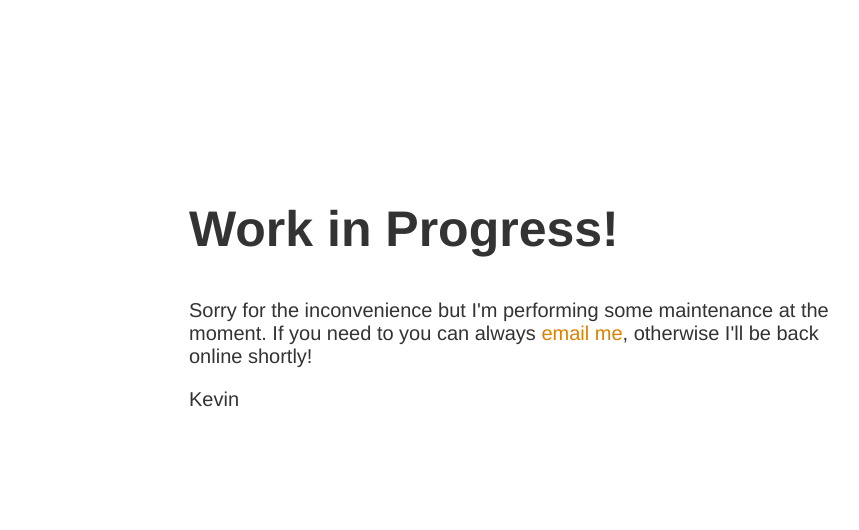
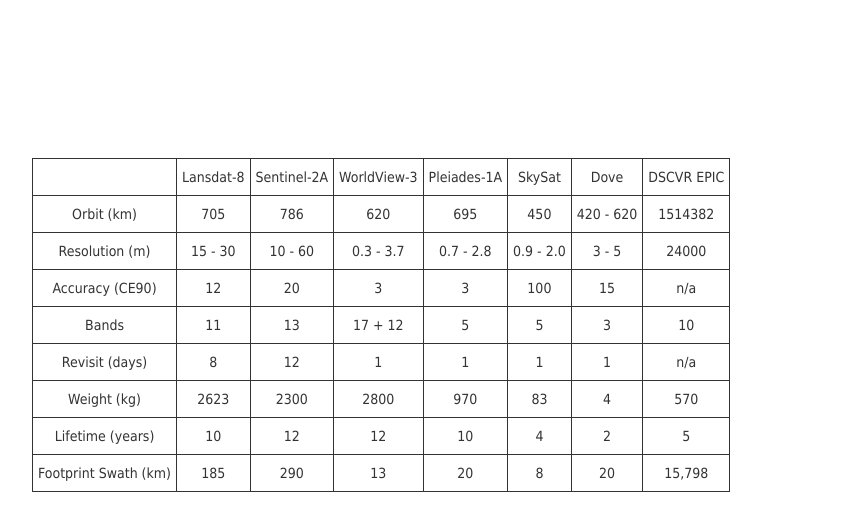
Before and after one commit to kevinbullock/kevinbullock.github.io, a plain HTML site: page index.html in a window 1280 px wide. Shown: the whole page, without its empty margins (126-985 px from the left). Drawn offline with Linux system fonts and the light colour scheme.

Commit message:
Update index.html

```diff
--- a/index.html
+++ b/index.html
@@ -9,10 +9,101 @@
   a:hover { color: #333; text-decoration: none; }
 </style>
 
-<article>
-    <h1>Work in Progress!</h1>
-    <div>
-        <p>Sorry for the inconvenience but I'm performing some maintenance at the moment. If you need to you can always <a href="mailto:kev.bullock@hotmail.com">email me</a>, otherwise I'll be back online shortly!</p>
-        <p>Kevin</p>
-    </div>
-</article>
+<style type="text/css">
+.tg  {border-collapse:collapse;border-spacing:0;}
+.tg td{font-family:Arial, sans-serif;font-size:14px;padding:10px 5px;border-style:solid;border-width:1px;overflow:hidden;word-break:normal;}
+.tg th{font-family:Arial, sans-serif;font-size:14px;font-weight:normal;padding:10px 5px;border-style:solid;border-width:1px;overflow:hidden;word-break:normal;}
+.tg .tg-h2ec{font-size:14px;font-family:Tahoma, Geneva, sans-serif !important;;vertical-align:top}
+</style>
+<table class="tg">
+  <tr>
+    <th class="tg-h2ec"></th>
+    <th class="tg-h2ec">Lansdat-8</th>
+    <th class="tg-h2ec">Sentinel-2A</th>
+    <th class="tg-h2ec">WorldView-3</th>
+    <th class="tg-h2ec">Pleiades-1A</th>
+    <th class="tg-h2ec">SkySat</th>
+    <th class="tg-h2ec">Dove</th>
+    <th class="tg-h2ec">DSCVR EPIC</th>
+  </tr>
+  <tr>
+    <td class="tg-h2ec">Orbit (km)</td>
+    <td class="tg-h2ec">705</td>
+    <td class="tg-h2ec">786</td>
+    <td class="tg-h2ec">620</td>
+    <td class="tg-h2ec">695</td>
+    <td class="tg-h2ec">450</td>
+    <td class="tg-h2ec">420 - 620 </td>
+    <td class="tg-h2ec">1514382</td>
+  </tr>
+  <tr>
+    <td class="tg-h2ec">Resolution (m)</td>
+    <td class="tg-h2ec">15 - 30</td>
+    <td class="tg-h2ec">10 - 60 </td>
+    <td class="tg-h2ec">0.3 - 3.7</td>
+    <td class="tg-h2ec">0.7 - 2.8</td>
+    <td class="tg-h2ec">0.9 - 2.0</td>
+    <td class="tg-h2ec">3 - 5</td>
+    <td class="tg-h2ec">24000</td>
+  </tr>
+  <tr>
+    <td class="tg-h2ec">Accuracy (CE90)</td>
+    <td class="tg-h2ec">12</td>
+    <td class="tg-h2ec">20</td>
+    <td class="tg-h2ec">3</td>
+    <td class="tg-h2ec">3</td>
+    <td class="tg-h2ec">100</td>
+    <td class="tg-h2ec">15</td>
+    <td class="tg-h2ec">n/a</td>
+  </tr>
+  <tr>
+    <td class="tg-h2ec">Bands</td>
+    <td class="tg-h2ec">11</td>
+    <td class="tg-h2ec">13</td>
+    <td class="tg-h2ec">17 + 12</td>
+    <td class="tg-h2ec">5</td>
+    <td class="tg-h2ec">5</td>
+    <td class="tg-h2ec">3</td>
+    <td class="tg-h2ec">10</td>
+  </tr>
+  <tr>
+    <td class="tg-h2ec">Revisit (days)</td>
+    <td class="tg-h2ec">8</td>
+    <td class="tg-h2ec">12</td>
+    <td class="tg-h2ec">1</td>
+    <td class="tg-h2ec">1</td>
+    <td class="tg-h2ec">1</td>
+    <td class="tg-h2ec">1</td>
+    <td class="tg-h2ec">n/a</td>
+  </tr>
+  <tr>
+    <td class="tg-h2ec">Weight (kg)</td>
+    <td class="tg-h2ec">2623</td>
+    <td class="tg-h2ec">2300</td>
+    <td class="tg-h2ec">2800</td>
+    <td class="tg-h2ec">970</td>
+    <td class="tg-h2ec">83</td>
+    <td class="tg-h2ec">4</td>
+    <td class="tg-h2ec">570</td>
+  </tr>
+  <tr>
+    <td class="tg-h2ec">Lifetime (years)</td>
+    <td class="tg-h2ec">10</td>
+    <td class="tg-h2ec">12</td>
+    <td class="tg-h2ec">12</td>
+    <td class="tg-h2ec">10</td>
+    <td class="tg-h2ec">4</td>
+    <td class="tg-h2ec">2</td>
+    <td class="tg-h2ec">5</td>
+  </tr>
+  <tr>
+    <td class="tg-h2ec">Footprint Swath (km)</td>
+    <td class="tg-h2ec">185</td>
+    <td class="tg-h2ec">290</td>
+    <td class="tg-h2ec">13</td>
+    <td class="tg-h2ec">20</td>
+    <td class="tg-h2ec">8</td>
+    <td class="tg-h2ec">20</td>
+    <td class="tg-h2ec">15,798</td>
+  </tr>
+</table>
```
